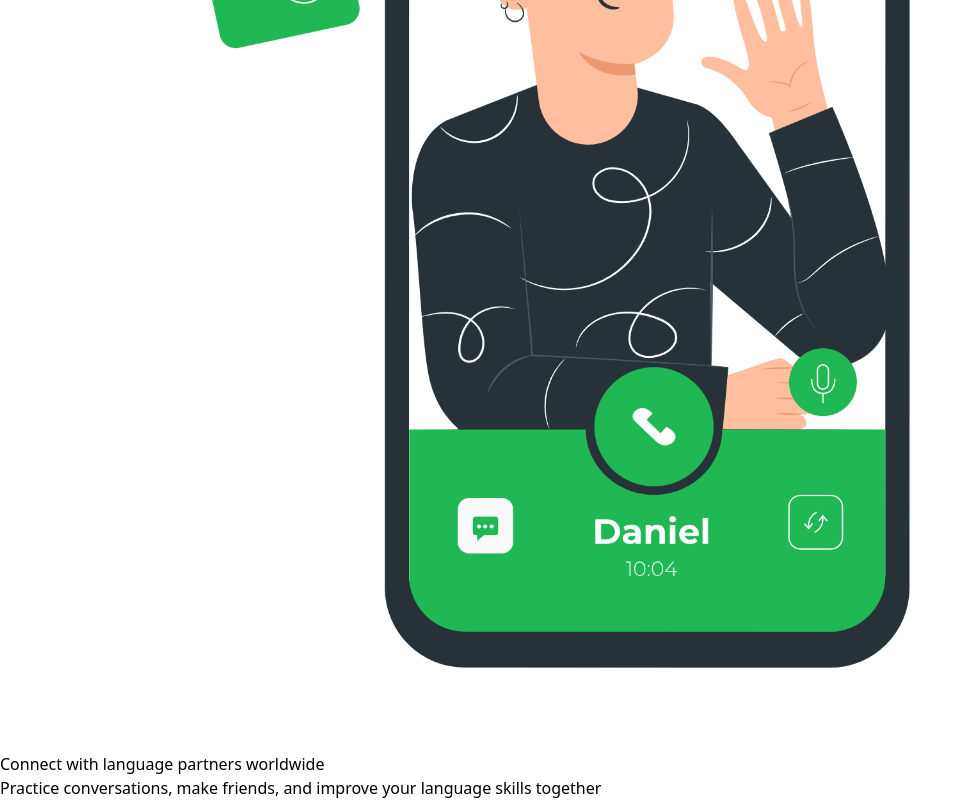
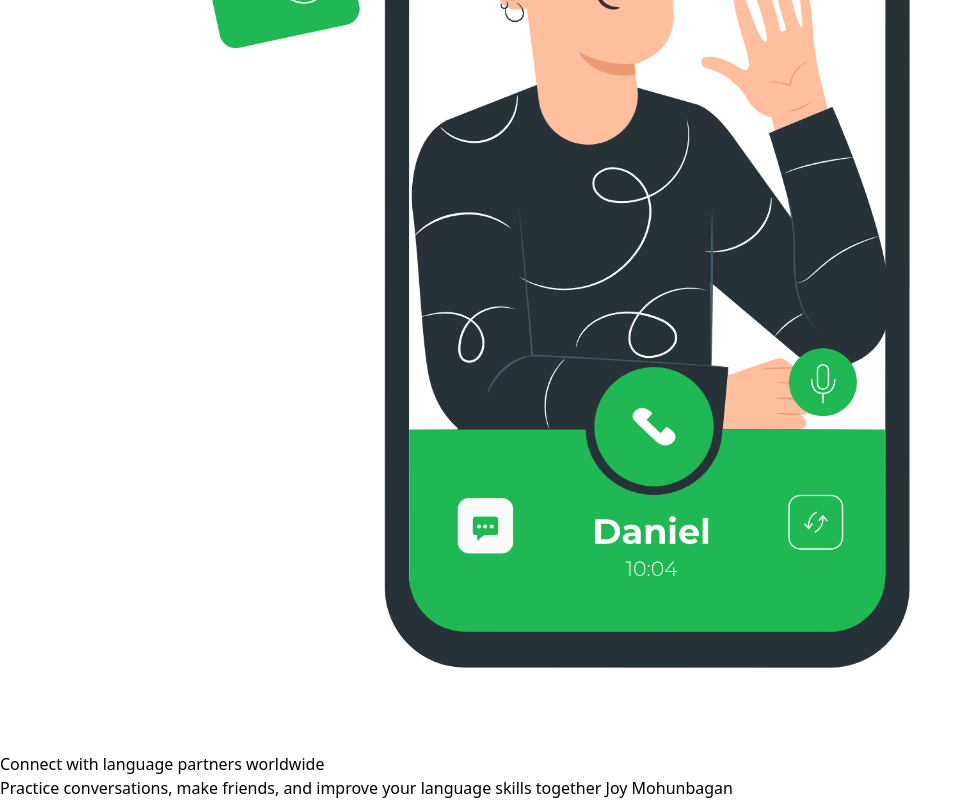
Before and after one commit to jagannathcoding/CHAT_VID_APPLICATION, a React (Vite) app in the folder frontend/: page /login in a window 1280 px wide. Shown: the part 720-1520 px from the top of the page, without its empty margins (0-972 px from the left). Built offline with nearby package versions, Linux system fonts and the light colour scheme; no server answers.

Commit message:
Added joy Mohun bagan

```diff
--- a/frontend/src/pages/LoginPage.jsx
+++ b/frontend/src/pages/LoginPage.jsx
@@ -131,6 +131,7 @@ const {isPending,error,loginMutation}=useLogin()
               <h2 className="text-xl font-semibold">Connect with language partners worldwide</h2>
               <p className="opacity-70">
                 Practice conversations, make friends, and improve your language skills together
+                Joy Mohunbagan
               </p>
             </div>
           </div>
```
Also changed, not shown: 1 other file (tests, documents, lock files or other folders).
